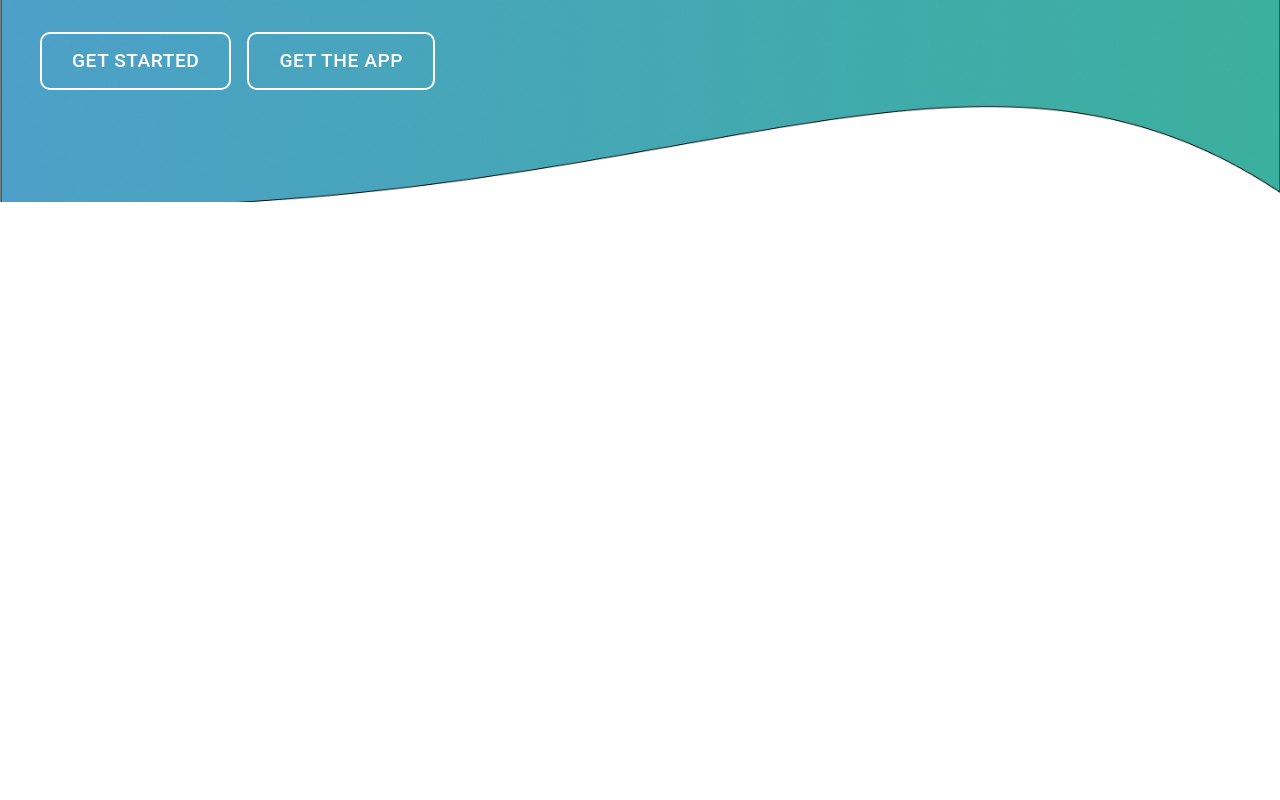
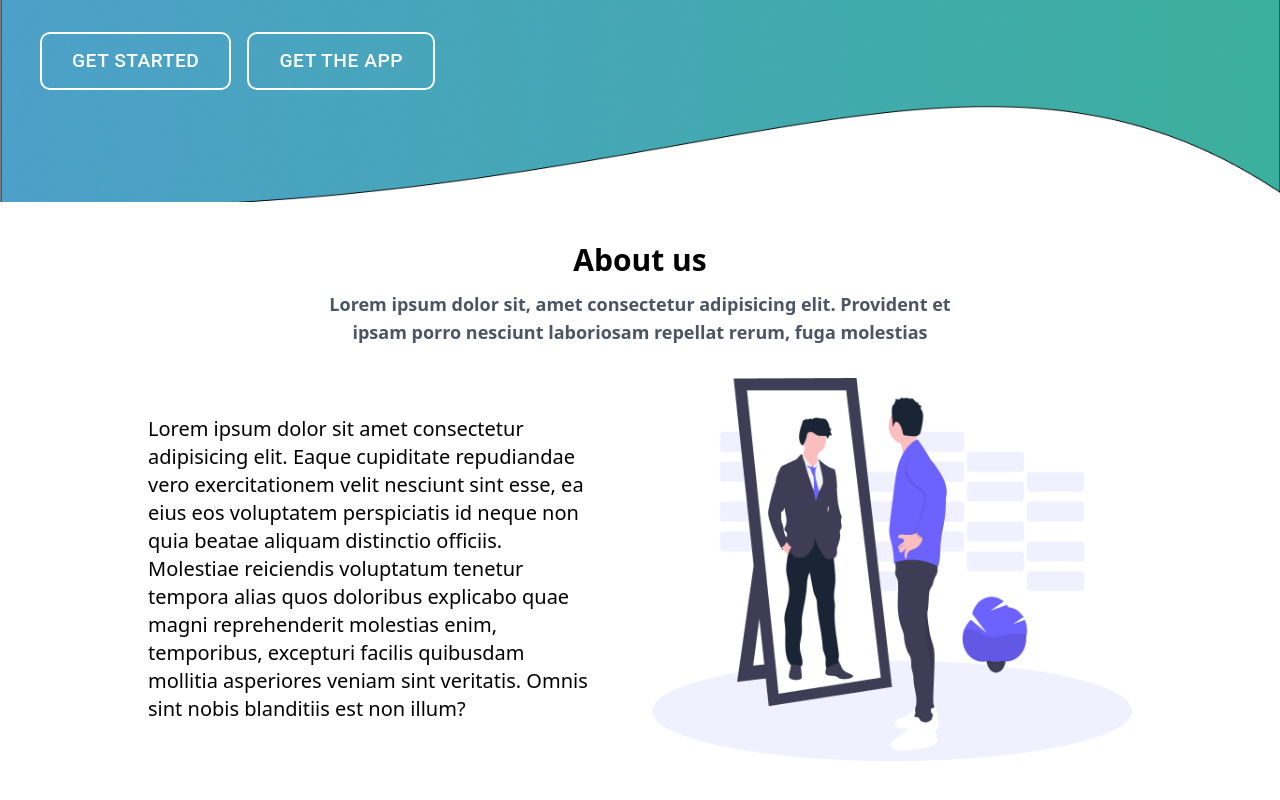
Before and after one commit to the-coder-kalisa/siloam-pharmacy, a React (Vite) app: page / in a window 1280 px wide. Shown: the part 464-1264 px from the top of the page. Before the commit the page ends 800 px from the top, so only its background shows below. Built offline with nearby package versions, Linux system fonts and the light colour scheme.

Commit message:
second page

```diff
--- a/src/App.tsx
+++ b/src/App.tsx
@@ -1,12 +1,14 @@
 import React from "react";
 import FirstPage from "./components/FirstPage";
 import Navbar from "./components/Navbar";
+import SecondPage from "./components/SecondPage";
 
 const App: React.FC = () => {
   return (
-    <div className="">
+    <div>
       <Navbar />
       <FirstPage />
+      <SecondPage />
     </div>
   );
 }
--- a/src/components/FirstPage.tsx
+++ b/src/components/FirstPage.tsx
@@ -12,6 +12,7 @@ const FirstPage: React.FC = () => {
   ];
   return (
     <div
+    id="home"
       style={{ backgroundImage: `url(${Background})` }}
       className="bg-center pt-20 pb-[7rem] flex items-start text-white bg-cover"
     >
--- a/src/components/SecondPage.tsx
+++ b/src/components/SecondPage.tsx
@@ -1,9 +1,27 @@
-import React from 'react'
+import React from "react";
+import None from "../images/none.png"
+const SecondPage: React.FC = () => {
+  return (
+    <div id="about" className="py-10 flex items-center flex-col">
+      <h1 className="text-center font-bold text-3xl">About us</h1>
+      <div className="text-center max-w-[40rem] font-semibold text-gray-600 text-lg py-3">
+        Lorem ipsum dolor sit, amet consectetur adipisicing elit. Provident et
+        ipsam porro nesciunt laboriosam repellat rerum, fuga molestias
+      </div>
+      <div className="flex gap-14 items-center px-10 py-5">
+        <div className="max-w-[28rem] text-xl">
+          Lorem ipsum dolor sit amet consectetur adipisicing elit. Eaque
+          cupiditate repudiandae vero exercitationem velit nesciunt sint esse,
+          ea eius eos voluptatem perspiciatis id neque non quia beatae aliquam
+          distinctio officiis. Molestiae reiciendis voluptatum tenetur tempora
+          alias quos doloribus explicabo quae magni reprehenderit molestias
+          enim, temporibus, excepturi facilis quibusdam mollitia asperiores
+          veniam sint veritatis. Omnis sint nobis blanditiis est non illum?
+        </div>
+        <img src={None} alt="none" className="max-w-[30rem]"/>
+      </div>
+    </div>
+  );
+};
 
-const SecondPage: React.FC =() => {
-  return (
-    <div>SecondPage</div>
-  )
-}
-
-export default SecondPage
+export default SecondPage;
```
Also changed, not shown: src/images/none.png (added).
